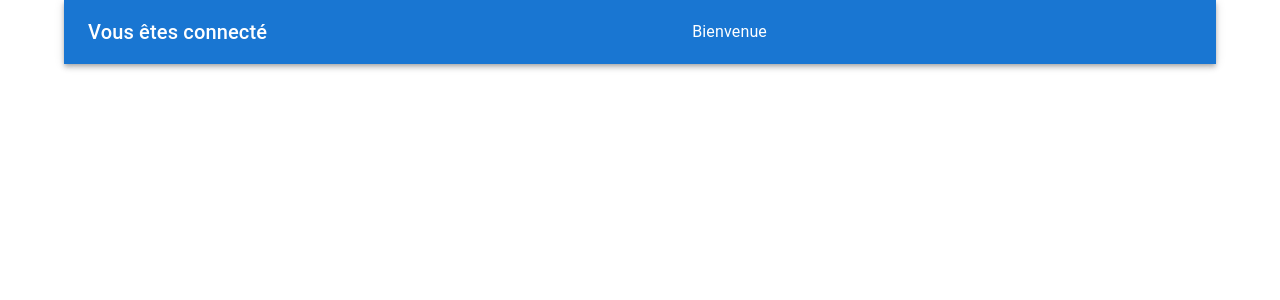
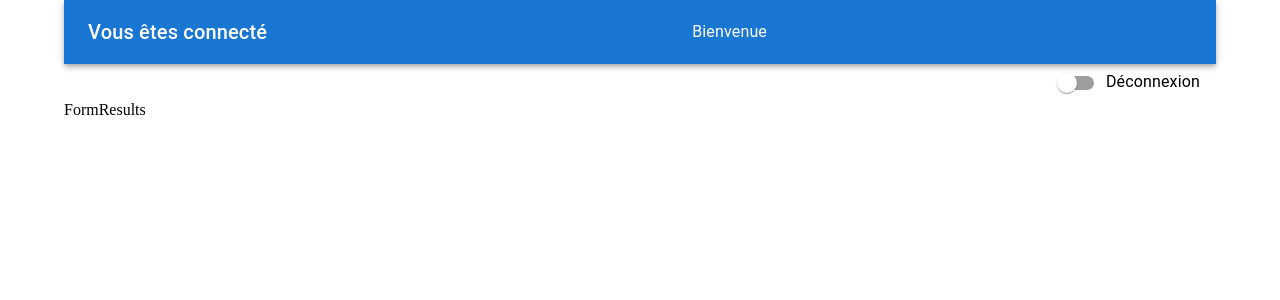
Before and after one commit to florestephan/app_attias, a React app: page /welcome in a window 1280 px wide. Shown: the top 300 px of the page. Built offline with nearby package versions, Linux system fonts and the light colour scheme.

Commit message:
Mise en place logout component

```diff
--- /dev/null
+++ b/src/components/FormResults/index.js
@@ -0,0 +1,12 @@
+import React from 'react';
+
+const FormResults = () => {
+
+  return (
+    <div>
+      FormResults
+    </div>
+  )
+};
+
+export default FormResults;
--- /dev/null
+++ b/src/components/Logout/index.js
@@ -0,0 +1,46 @@
+import React, {useState, useEffect, useContext} from 'react';
+import {FirebaseContext} from '../Firebase';
+
+import {Box, FormControlLabel, Switch} from '@mui/material/';
+
+const Logout = () => {
+
+  const firebase = useContext(FirebaseContext);
+
+  const [checked, setChecked] = React.useState(false);
+
+  useEffect(() => {
+    if (checked) {
+      console.log('Logout')
+      firebase.signoutUser();
+    }
+  }, [checked, firebase]);
+
+
+  const handleChange = event => {
+    setChecked(event.target.checked);
+  };
+
+  return (
+    <Box sx={{'& > button': {m: 1}}}>
+      <FormControlLabel
+        sx={{
+          display: 'block',
+          textAlign: 'right'
+        }}
+        control={
+          <Switch
+            type="checkbox"
+            checked={checked}
+            onChange={handleChange}
+            name="logout"
+            color="primary"
+          />
+        }
+        label="Déconnexion"
+      />
+    </Box>
+  )
+};
+
+export default Logout;
--- a/src/components/Welcome/index.js
+++ b/src/components/Welcome/index.js
@@ -1,4 +1,6 @@
 import React from 'react';
+import Logout from '../Logout';
+import FormResults from '../FormResults';
 import {
   TextField,
   Typography,
@@ -33,6 +35,8 @@ const Welcome = () => {
           </Toolbar>
         </AppBar>
       </header>
+      <Logout/>
+      <FormResults/>
     </Container>
   )
 };
```
